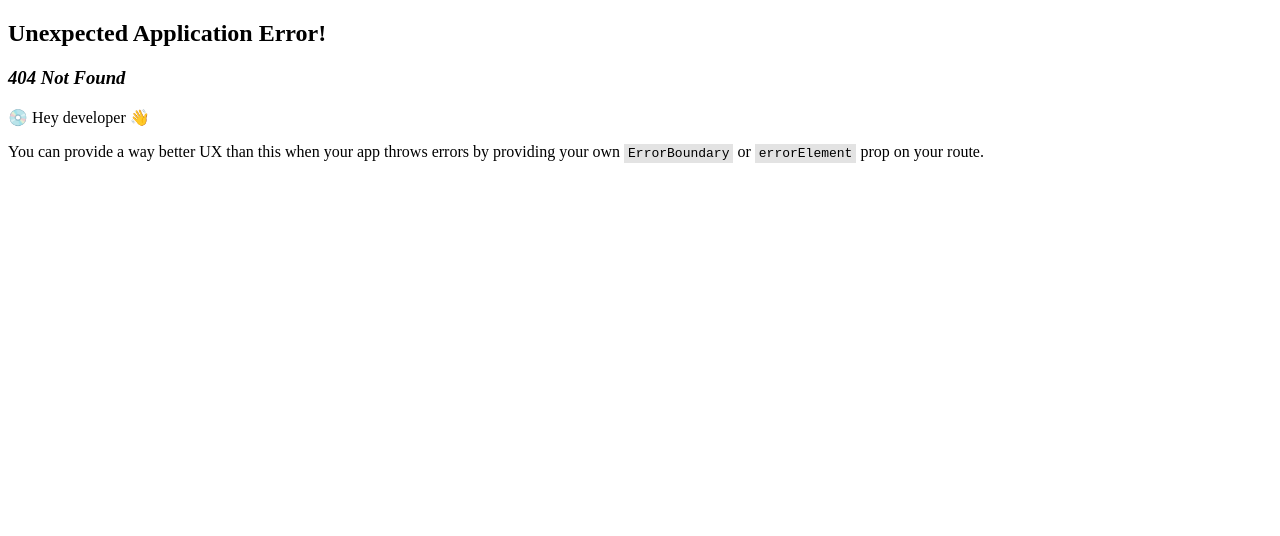
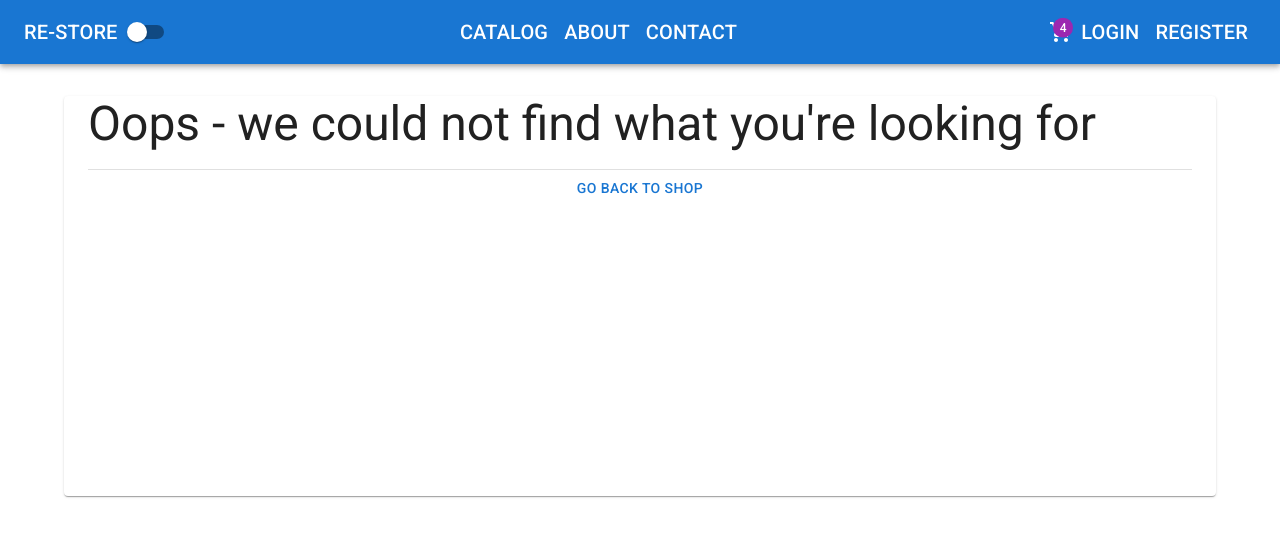
Before and after one commit to Aryandadhich/E-com_store, a React app in the folder client/: page /NotFound in a window 1280 px wide. Before the commit this address had no page. Shown: the top 536 px of the page. Built offline with nearby package versions, Linux system fonts and the light colour scheme; the HTML template or start-up script is replaced by a standard one.

Commit message:
notfound

```diff
--- /dev/null
+++ b/client/src/errors/NotFound.tsx
@@ -0,0 +1,16 @@
+import { Button, Container, Divider, Paper, Typography } from "@mui/material";
+import { Link } from "react-router-dom";
+
+export default function NotFound() {
+    return (
+        <Container component={Paper} sx={{height: 400}}>
+            <Typography gutterBottom variant="h3">
+                Oops - we could not find what you're looking for
+            </Typography>
+            <Divider/>
+            <Button fullWidth component={Link} to='/catalog'>
+                Go back to shop
+            </Button>
+        </Container>
+    )
+}
--- a/client/src/features/catalog/ProductDetails.tsx
+++ b/client/src/features/catalog/ProductDetails.tsx
@@ -3,6 +3,7 @@
 import { useParams } from "react-router-dom";
 import { Product } from "../../App/Models/product";
 import agent from "../../App/api/agent";
+import NotFound from "../../errors/NotFound";
 
 export default function ProductDetails() {
   const { id } = useParams<{ id: string }>();
@@ -23,7 +24,7 @@
       </Box>
     );
 
-  if (!product) return <h3>Product not found</h3>;
+  if (!product) return <NotFound/>;
 
   return (
     <Grow in={!loading} timeout={600}>
```
Also changed, not shown: client/src/App/Router/Routes.tsx (+6 -2 lines).
